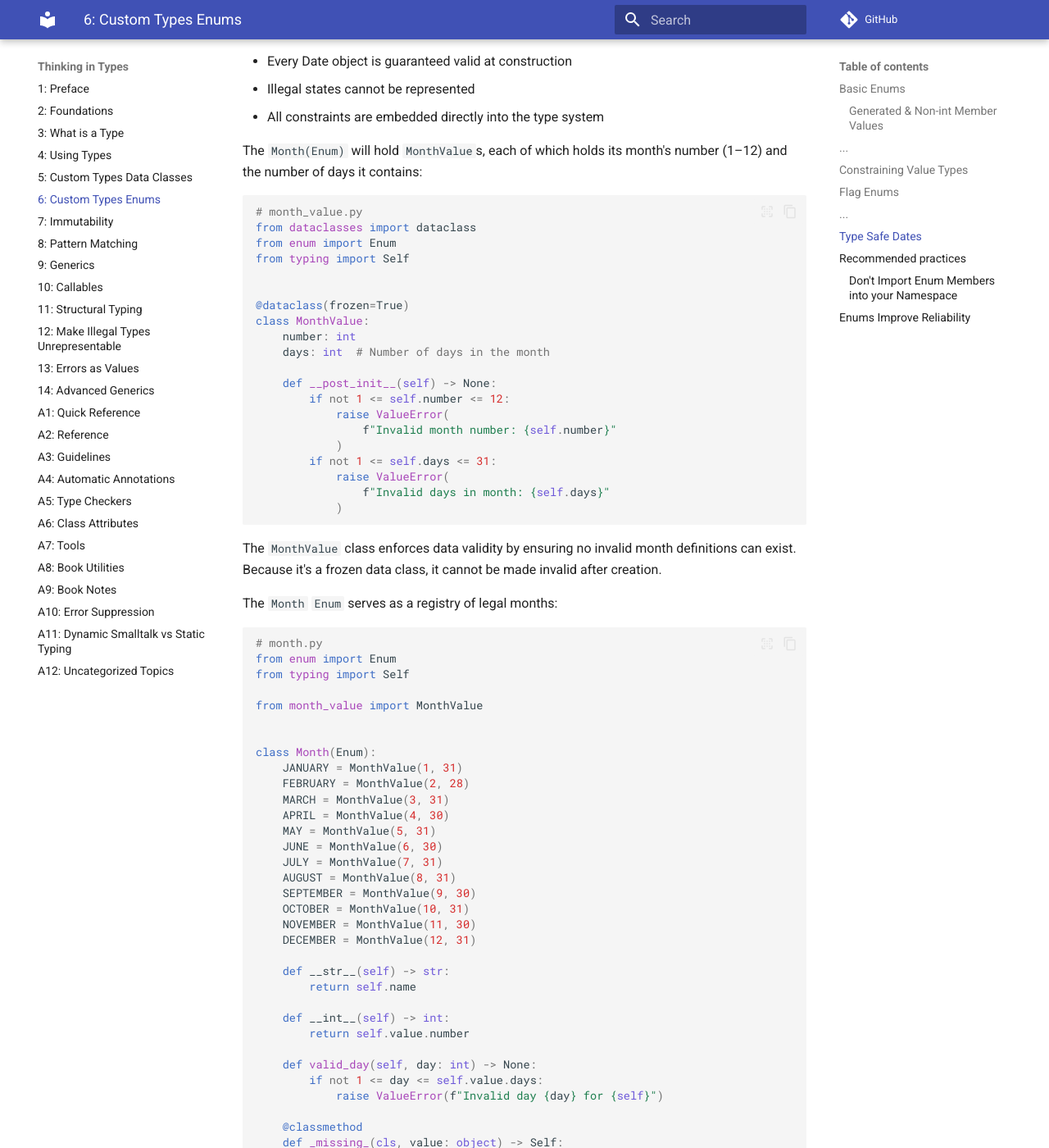
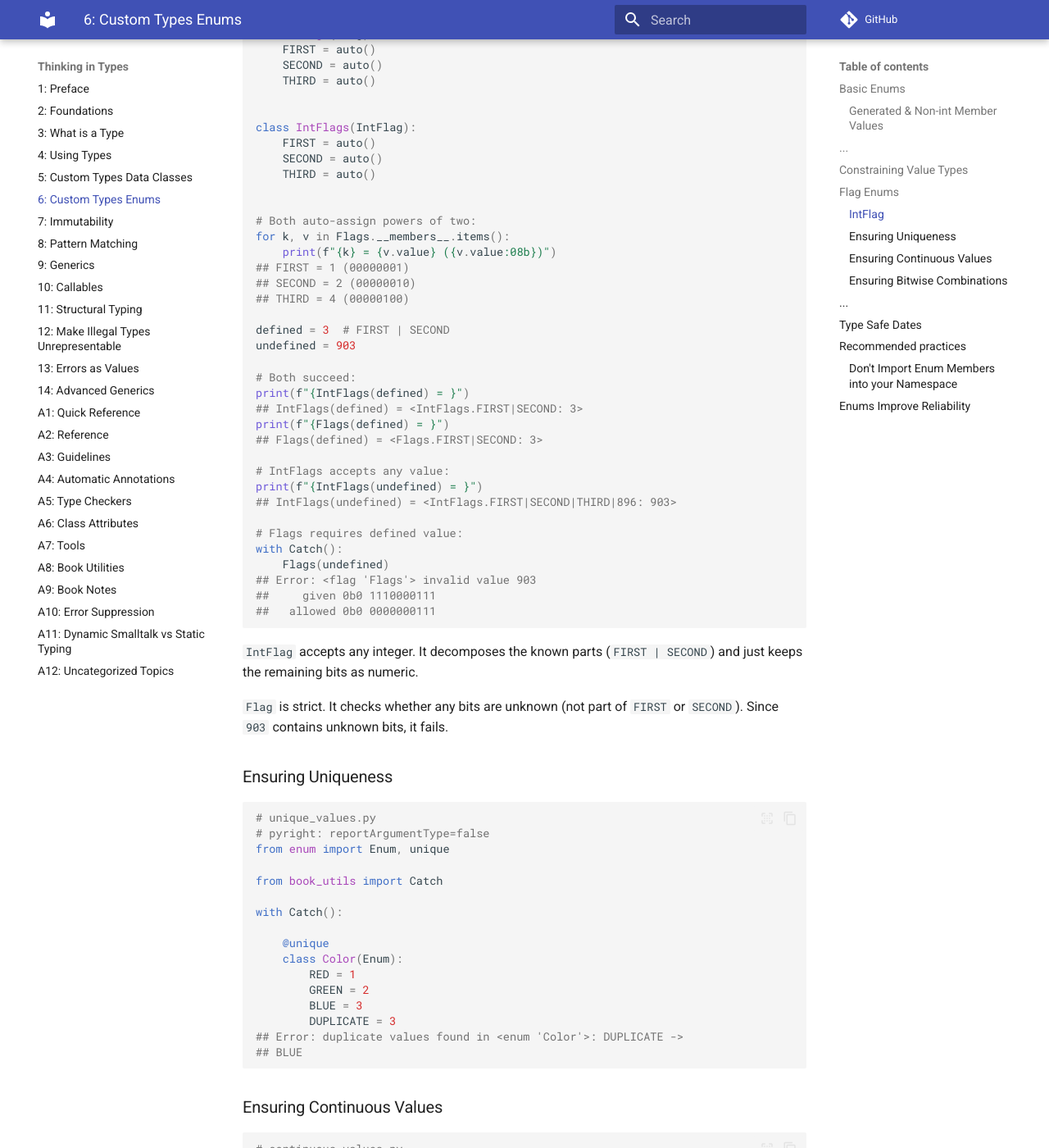
Before and after one commit to ThinkingInTypes/ThinkingInTypes.github.io, an MkDocs documentation site: the page built from Chapters/C06_Custom_Types_Enums.md, in a window 1280 px wide and 1400 px high, scrolled down 6013 px. Shown: the whole window at 82% size. Built offline with MkDocs 1.6.1 and Material for MkDocs 9.7.7, drawn with Linux system fonts in a browser that asks for light colours; comment, search, counter and statistics services are not loaded; some of the changed text lies outside the part shown.

Commit message:
Update C06_Custom_Types_Enums.md

````diff
--- a/Chapters/C06_Custom_Types_Enums.md
+++ b/Chapters/C06_Custom_Types_Enums.md
@@ -274,6 +274,125 @@ print(f"Missing: {Option.all() ^ opt2}")
 ## Missing: Option.DEBUG|SILENT
 ```
 
+### IntFlag
+
+```python
+# intflag_vs_flag.py
+from enum import Flag, IntFlag, auto
+
+from book_utils import Catch
+
+
+class Flags(Flag):
+    FIRST = auto()
+    SECOND = auto()
+    THIRD = auto()
+
+
+class IntFlags(IntFlag):
+    FIRST = auto()
+    SECOND = auto()
+    THIRD = auto()
+
+
+# Both auto-assign powers of two:
+for k, v in Flags.__members__.items():
+    print(f"{k} = {v.value} ({v.value:08b})")
+## FIRST = 1 (00000001)
+## SECOND = 2 (00000010)
+## THIRD = 4 (00000100)
+
+defined = 3  # FIRST | SECOND
+undefined = 903
+
+# Both succeed:
+print(f"{IntFlags(defined) = }")
+## IntFlags(defined) = <IntFlags.FIRST|SECOND: 3>
+print(f"{Flags(defined) = }")
+## Flags(defined) = <Flags.FIRST|SECOND: 3>
+
+# IntFlags accepts any value:
+print(f"{IntFlags(undefined) = }")
+## IntFlags(undefined) = <IntFlags.FIRST|SECOND|THIRD|896: 903>
+
+# Flags requires defined value:
+with Catch():
+    Flags(undefined)
+## Error: <flag 'Flags'> invalid value 903
+##     given 0b0 1110000111
+##   allowed 0b0 0000000111
+```
+
+`IntFlag` accepts any integer.
+It decomposes the known parts (`FIRST | SECOND`) and just keeps the remaining bits as numeric.
+
+`Flag` is strict.
+It checks whether any bits are unknown (not part of `FIRST` or `SECOND`).
+Since `903` contains unknown bits, it fails.
+
+### Ensuring Uniqueness
+
+```python
+# unique_values.py
+# pyright: reportArgumentType=false
+from enum import Enum, unique
+
+from book_utils import Catch
+
+with Catch():
+
+    @unique
+    class Color(Enum):
+        RED = 1
+        GREEN = 2
+        BLUE = 3
+        DUPLICATE = 3
+## Error: duplicate values found in <enum 'Color'>: DUPLICATE ->
+## BLUE
+```
+
+### Ensuring Continuous Values
+
+```python
+# continuous_values.py
+# pyright: reportArgumentType=false
+from enum import Enum, EnumCheck
+
+# CONTINUOUS Not implemented yet
+class Status(Enum, boundary=EnumCheck.CONTINUOUS):
+    OK = 1
+    WARNING = 2
+    ERROR = 3
+    MISSING = 5  # error: gap
+```
+
+### Ensuring Bitwise Combinations
+
+We can ensure that all possible bitwise combinations of flags have a name.
+This helps ensure that your flags are fully named even for combinations.
+
+```python
+# all_combinations.py
+# pyright: reportArgumentType=false
+from enum import Flag, EnumCheck, auto
+
+
+class AllFlags(Flag, boundary=EnumCheck.NAMED_FLAGS):
+    FIRST = auto()  # 1
+    SECOND = auto()  # 2
+    THIRD = auto()  # 4
+    ALL = FIRST | SECOND | THIRD  # 7
+
+
+# NAMED_FLAGS not implemented yet
+class Missing(Flag, boundary=EnumCheck.NAMED_FLAGS):
+    FIRST = auto()
+    SECOND = auto()
+    THIRD = auto()
+```
+
+This feature is primarily useful for Flag or IntFlag.
+
 ## ...
 
 ## Type Safe Dates
````
